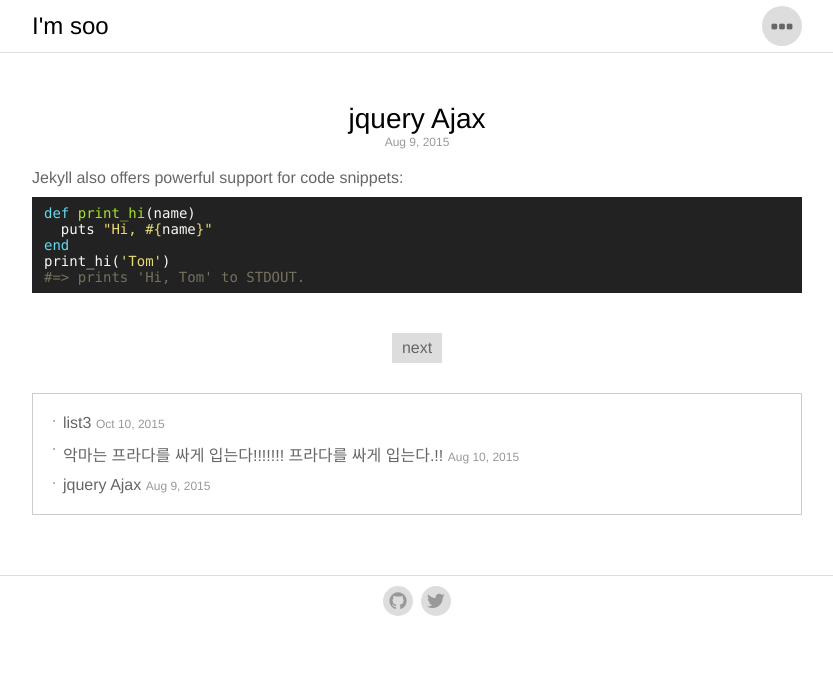
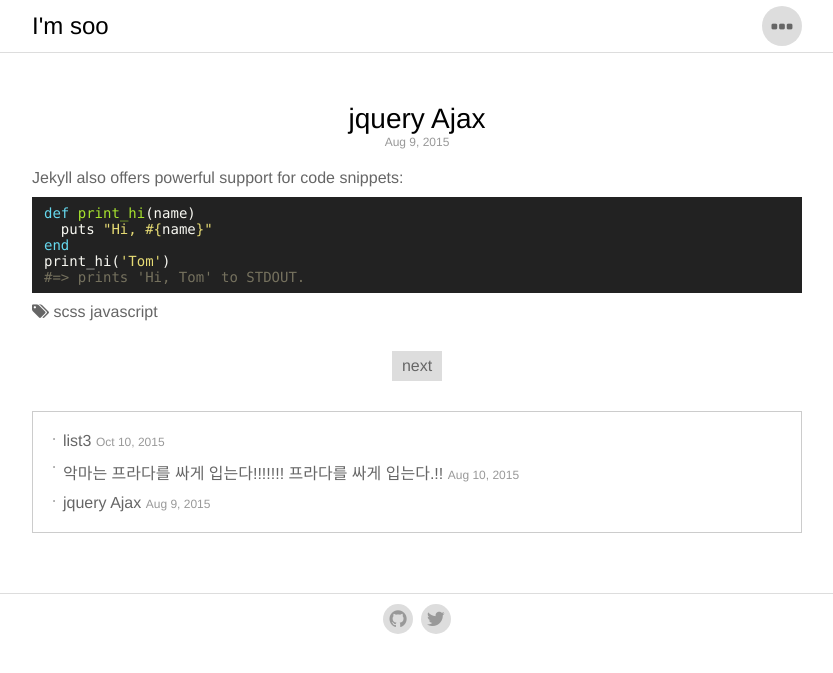
Before and after one commit to goldsoo/goldsoo.github.com, a Jekyll site: the page built from _posts/article/2015-08-09-welcome-to-jekyll.markdown, in a window 1280 px wide. Shown: the top 673 px of the page, without its empty margins (223-1056 px from the left). Built offline with Jekyll 4.4.1, drawn with Linux system fonts in a browser that asks for light colours; nearby versions of some CDN libraries; comment, search, counter and statistics services are not loaded.

Commit message:
포스트 페이지 태그영역 추가

```diff
--- a/_layouts/post.html
+++ b/_layouts/post.html
@@ -12,6 +12,15 @@ layout: default
 
       <article class="postContent">
         {{ content }}
+
+        {% if page.tags.size > 0 %}
+          <div class="tag">
+            <i class="fa fa-tags" aria-hidden="true"></i>
+            {% for tag in page.tags %}
+              <a href="/tag?#{{ tag }}">{{ tag }}</a>
+            {% endfor %}
+          </div>
+        {% endif %}
       </article>
     </div>
 
--- a/_posts/about/2015-10-15-welcome-to-jekyll.markdown
+++ b/_posts/about/2015-10-15-welcome-to-jekyll.markdown
@@ -3,6 +3,8 @@ layout: post
 title:  "list4"
 date:   2015-10-15 12:15:14
 categories: about
+tags:
+  - javascript
 ---
 
 To add new posts, simply add a file in the `_posts` directory that follows the convention `YYYY-MM-DD-name-of-post.ext` and includes the necessary front matter. Take a look at the source for this post to get an idea about how it works.
--- a/_posts/about/2015-10-16-welcome-to-jekyll.markdown
+++ b/_posts/about/2015-10-16-welcome-to-jekyll.markdown
@@ -3,6 +3,8 @@ layout: post
 title:  "list5"
 date:   2015-10-16 12:15:14
 categories: about
+tags:
+- javascript
 ---
 
 안녕
--- a/_posts/about/2015-10-17-welcome-to-jekyll.markdown
+++ b/_posts/about/2015-10-17-welcome-to-jekyll.markdown
@@ -1,7 +1,7 @@
 ---
 layout: post
 title:  "list6"
-date:   2015-10-17 12:15:14
+date: 2015-10-17 12:15:14
 categories: about
 ---
 
--- a/_posts/article/2015-08-09-welcome-to-jekyll.markdown
+++ b/_posts/article/2015-08-09-welcome-to-jekyll.markdown
@@ -4,6 +4,9 @@ title:  "jquery Ajax"
 date:   2015-08-09 12:15:14
 categories: article
 comments: ture
+tags:
+- scss
+- javascript
 ---
 
 Jekyll also offers powerful support for code snippets:
--- a/css/contents.scss
+++ b/css/contents.scss
@@ -108,8 +108,24 @@
     }
 
     .postListWrap {
+
+        &.tag {
+            .tagPartWrap {
+                padding-bottom: 3.5rem;
+
+                .tagName {
+                    font-size: 2.4rem;
+                    line-height: 1;
+                    padding-bottom: 1.5rem;
+                }
+            }
+        }
+
         .postList {
             ul {
+                font-size: 1.6rem;
+                color: #222;
+
                 li {
                     position: relative;
 
```
